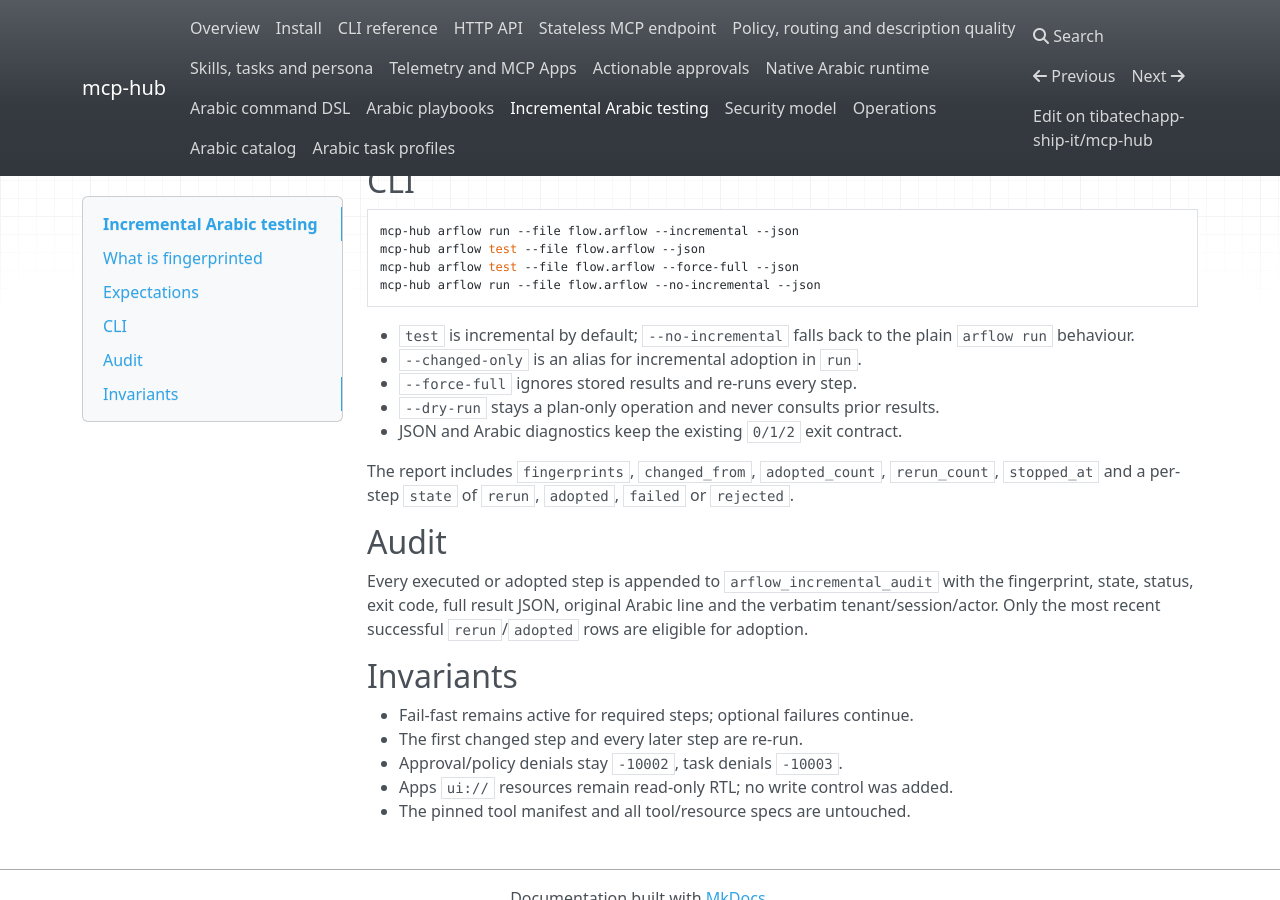
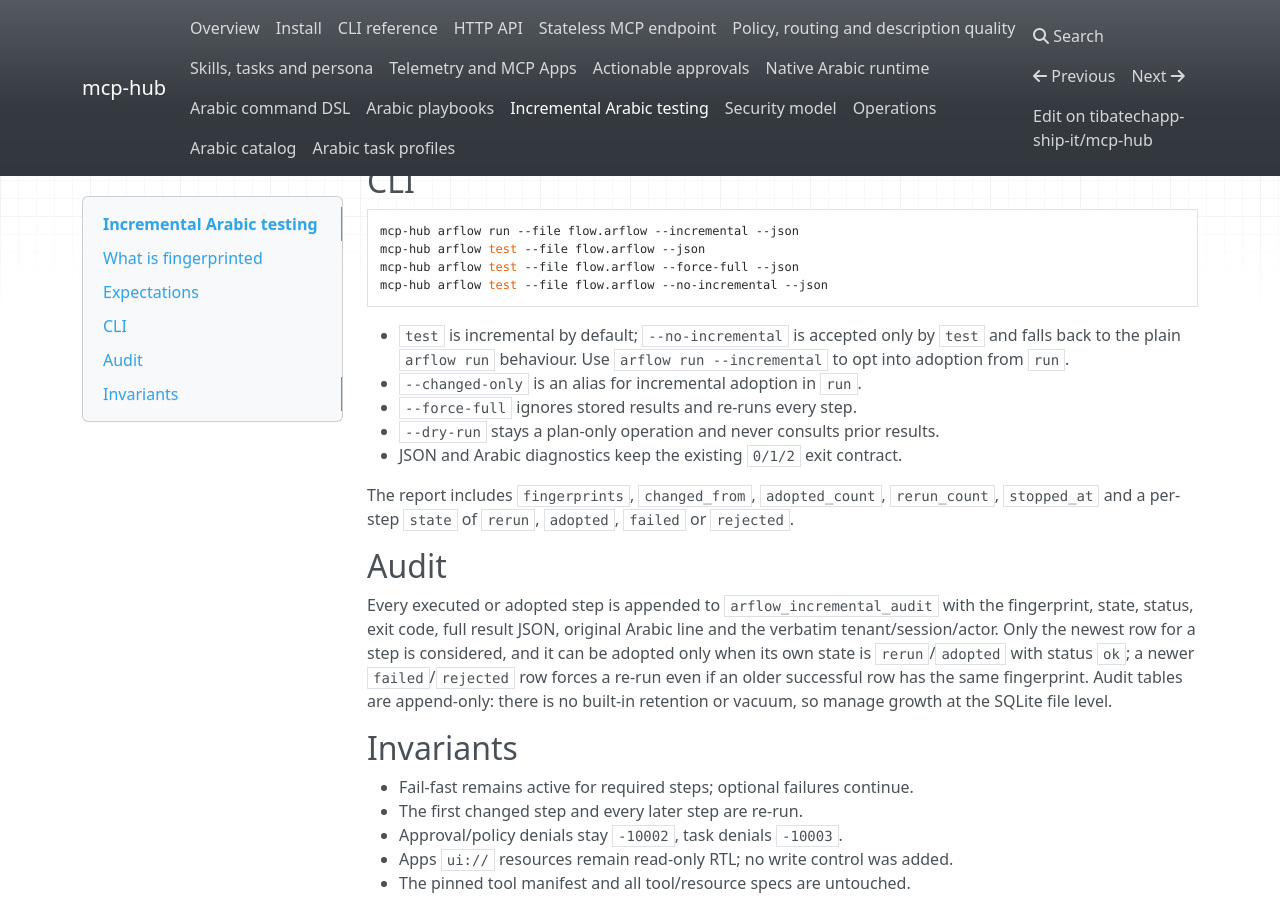
Before and after one commit to tibatechapp-ship-it/mcp-hub, an MkDocs documentation site: the page built from docs/incremental_testing.md, in a window 1280 px wide and 900 px high, scrolled down 1134 px. Built offline with MkDocs 1.6.1, drawn with Linux system fonts in a browser that asks for light colours; nearby versions of some CDN libraries.

Commit message:
docs: clarify incremental testing and install deferral

````diff
--- a/docs/incremental_testing.md
+++ b/docs/incremental_testing.md
@@ -54,11 +54,12 @@ Example:
 mcp-hub arflow run --file flow.arflow --incremental --json
 mcp-hub arflow test --file flow.arflow --json
 mcp-hub arflow test --file flow.arflow --force-full --json
-mcp-hub arflow run --file flow.arflow --no-incremental --json
+mcp-hub arflow test --file flow.arflow --no-incremental --json
 ```
 
-- `test` is incremental by default; `--no-incremental` falls back to the plain
-  `arflow run` behaviour.
+- `test` is incremental by default; `--no-incremental` is accepted only by
+  `test` and falls back to the plain `arflow run` behaviour. Use
+  `arflow run --incremental` to opt into adoption from `run`.
 - `--changed-only` is an alias for incremental adoption in `run`.
 - `--force-full` ignores stored results and re-runs every step.
 - `--dry-run` stays a plan-only operation and never consults prior results.
@@ -72,8 +73,12 @@ The report includes `fingerprints`, `changed_from`, `adopted_count`,
 
 Every executed or adopted step is appended to `arflow_incremental_audit` with
 the fingerprint, state, status, exit code, full result JSON, original Arabic
-line and the verbatim tenant/session/actor. Only the most recent successful
-`rerun`/`adopted` rows are eligible for adoption.
+line and the verbatim tenant/session/actor. Only the newest row for a step is
+considered, and it can be adopted only when its own state is `rerun`/`adopted`
+with status `ok`; a newer `failed`/`rejected` row forces a re-run even if an
+older successful row has the same fingerprint. Audit tables are append-only:
+there is no built-in retention or vacuum, so manage growth at the SQLite file
+level.
 
 ## Invariants
 
````
Also changed, not shown: README.md (+5 -2 lines), docs/arabic_dsl.md (+11 -0 lines), docs/arflow.md (+12 -1 lines), docs/install.md (+8 -2 lines), 1 other file.
